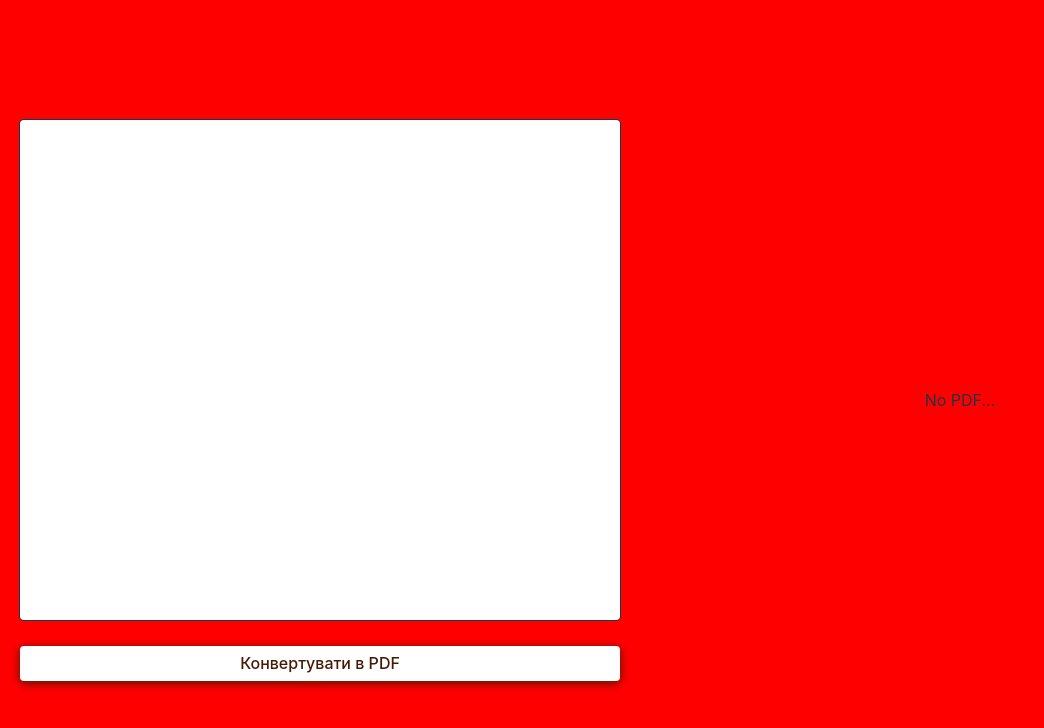
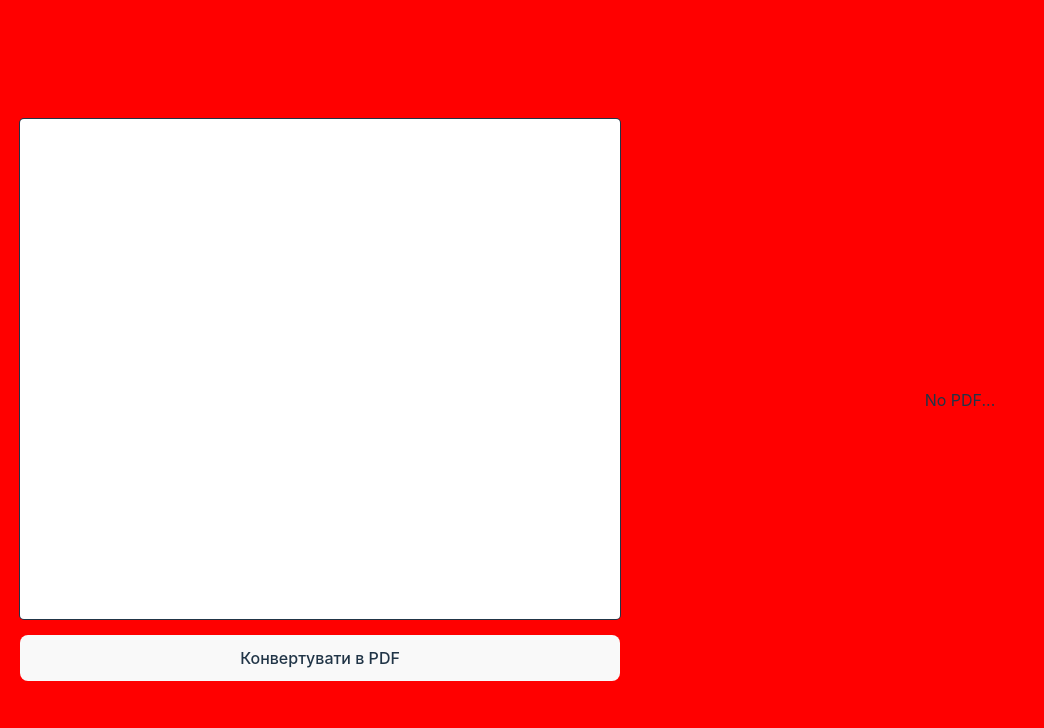
Before and after one commit to SerhiyDemchuk/universe_task, a React (Vite) app: page / in a window 1280 px wide. Shown: the top 728 px of the page, without its empty margins (0-1044 px from the left). Built offline with nearby package versions, Linux system fonts and the light colour scheme.

Commit message:
fix pdf items list

```diff
--- a/src/App.css
+++ b/src/App.css
@@ -5,6 +5,7 @@
 /* src/App.css */
 .app {
     display: flex;
+    align-items: center;
     height: 100vh;
     background-color: red;
 }
--- a/src/App.tsx
+++ b/src/App.tsx
@@ -26,7 +26,20 @@ const App = () => {
           "Content-Type": "application/json",
         },
       });
+
       const blob = await response.blob();
+
+      const reader = new FileReader();
+      reader.onload = function (event) {
+        const pdfContent = event!.target!.result;
+
+        localStorage.setItem(
+          `PDF-${crypto.randomUUID()}`,
+          pdfContent as string,
+        );
+      };
+      reader.readAsDataURL(blob);
+
       return URL.createObjectURL(blob);
     } catch (error) {
       console.error("Error fetching PDF:", error);
@@ -39,8 +52,6 @@ const App = () => {
 
     const fetchedUrl = await fetchPDF();
     setPdfUrl(fetchedUrl);
-
-    localStorage.setItem(`PDF-${crypto.randomUUID()}`, fetchedUrl as string);
   };
 
   const handleText = (e: React.ChangeEvent<HTMLTextAreaElement>) => {
@@ -64,9 +75,7 @@ const App = () => {
           </Form.Control>
         </Form.Field>
         <Form.Submit asChild>
-          <button className="box-border w-full text-violet11 shadow-blackA4 hover:bg-mauve3 inline-flex h-[35px] items-center justify-center rounded-[4px] bg-white text-amber-950 px-[15px] font-medium leading-none shadow-[0_2px_10px] focus:shadow-[0_0_0_2px] focus:shadow-black focus:outline-none mt-[10px]">
-            Конвертувати в PDF
-          </button>
+          <button className="w-full">Конвертувати в PDF</button>
         </Form.Submit>
       </Form.Root>
       {pdfUrl ? (
@@ -74,7 +83,7 @@ const App = () => {
       ) : (
         <>
           {pdfItems.length ? (
-            <div className="flex flex-col items-start justify-center gap-3.5">
+            <div className="flex flex-col items-start justify-center gap-3.5 h-[500px] overflow-y-auto">
               {pdfItems.map((pdf) => (
                 <div
                   onClick={() => loadPDFFromLocalStorage(pdf.value as string)}
```
